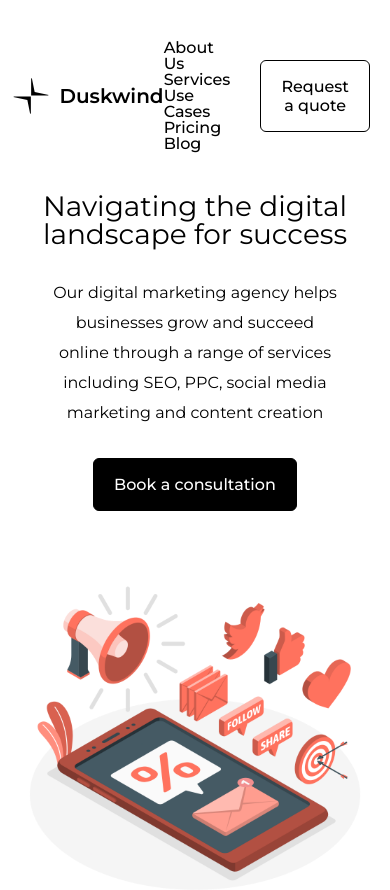
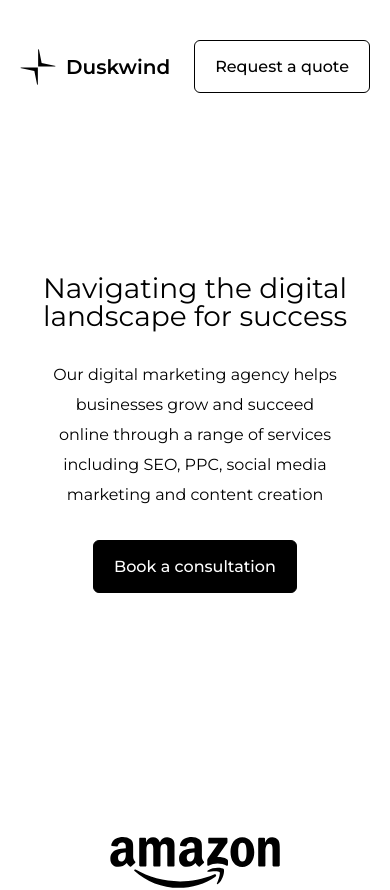
Before and after one commit to kharljhon14/duskwind, a React (Vite) app: page / in a window 390 px wide. Shown: the top 890 px of the page. Built offline with nearby package versions, Linux system fonts and the light colour scheme; a web font is replaced by a local one.

Commit message:
[Style] Fix responsive css styles

```diff
--- a/src/components/header/header.css
+++ b/src/components/header/header.css
@@ -77,3 +77,12 @@
         }
     }
 }
+
+@media(max-width: 1120px) {
+    .header {
+        & nav {
+            display: none;
+
+        }
+    }
+}
--- a/src/features/hero/hero.css
+++ b/src/features/hero/hero.css
@@ -28,7 +28,7 @@
             font-weight: 500;
             padding: 1.6rem 2rem;
             cursor: pointer;
-            transition: all .3s e;
+            transition: all .3s ease;
         }
 
         & button:hover {
@@ -58,6 +58,8 @@
 
 @media(max-width: 1440px) {
     .hero {
+        height: 60rem;
+
         & .content {
 
             & h1 {
@@ -77,15 +79,17 @@
 @media(max-width: 1120px) {
     .hero {
         flex-direction: column;
+        align-items: center;
+        justify-content: center;
 
         & .content {
-
+            text-wrap: wrap;
             text-align: center;
         }
 
 
         & .img {
-            display: flex;
+            display: none;
             align-items: center;
             justify-content: center;
             margin-top: 5rem;
--- a/src/features/sponsors/sponsor.css
+++ b/src/features/sponsors/sponsor.css
@@ -14,6 +14,7 @@
     .sponsors {
         flex-wrap: wrap;
         justify-content: center;
+        margin: 10rem 0;
 
         & img {
             width: 18rem;
```
